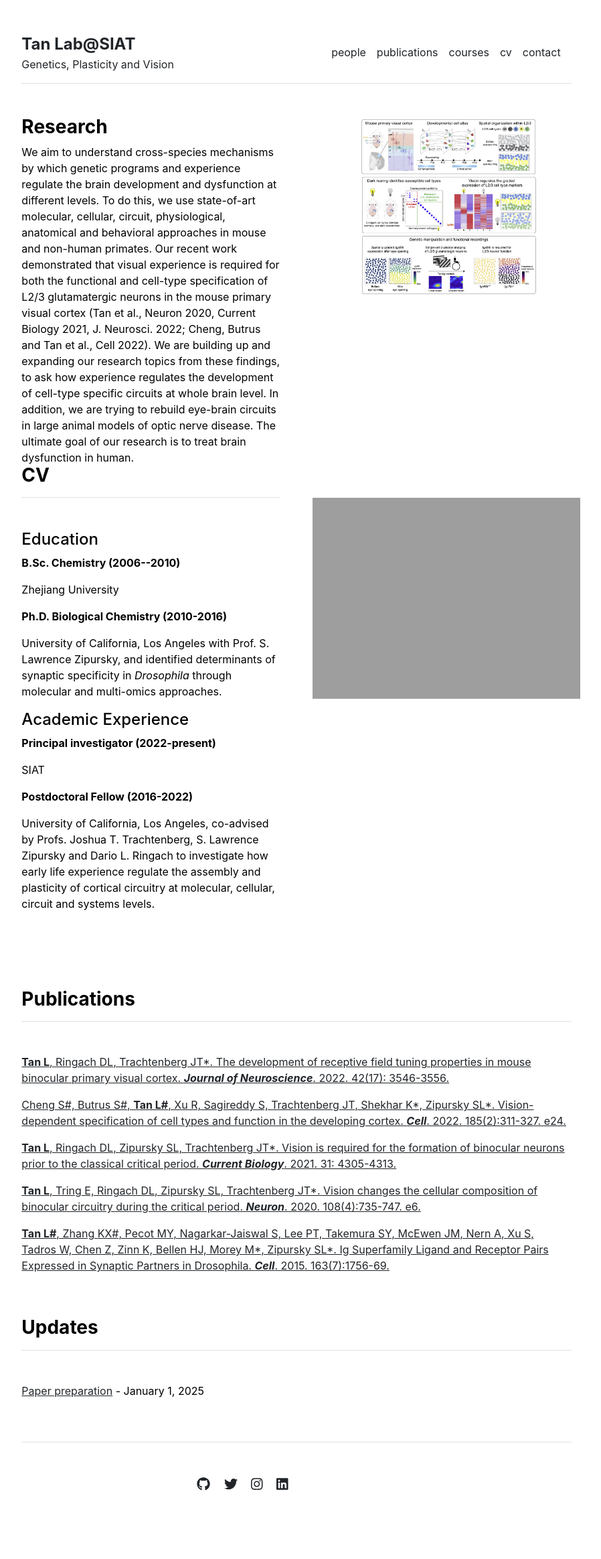
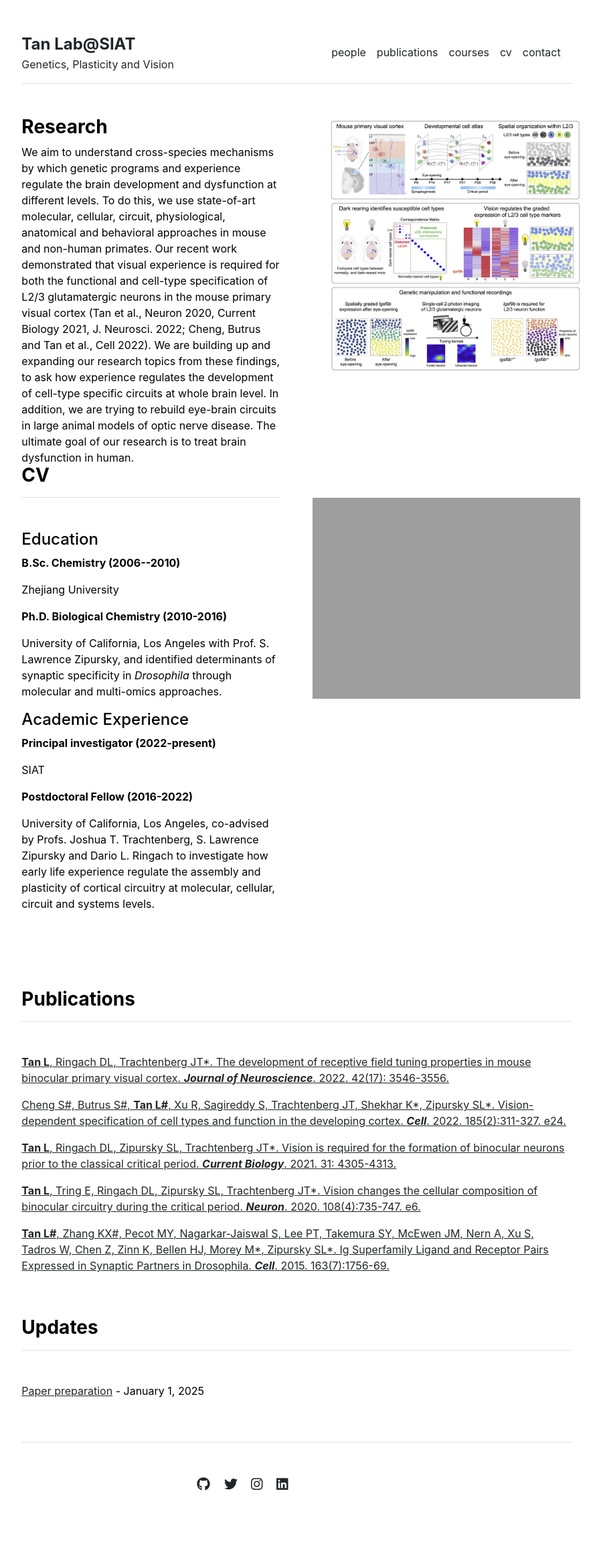
Before and after one commit to Tan-Lab-SIAT/lab-homepage, a Jekyll site: the page built from index.md, in a window 1280 px wide. Shown: the whole page at 67% size, without its empty margins (197-1095 px from the left). Built offline with Jekyll 4.4.1, drawn with Linux system fonts in a browser that asks for light colours.

Commit message:
Update home.html

```diff
--- a/_layouts/home.html
+++ b/_layouts/home.html
@@ -14,7 +14,7 @@ layout: default
     animal models of optic nerve disease. The ultimate goal of our research is to treat brain dysfunction in human.' }}
   </div>
   <div class="col-md-6 text-center">
-    <img src="{{ site.github.url }}/assets/img/cell_graph.jpg" alt="Home" class="img-fluid" width="70%" style="display: inline-block; margin-left: 20px;">
+    <img src="{{ site.github.url }}/assets/img/cell_graph.jpg" alt="Home" class="img-fluid" width="100%" style="display: inline-block; margin-left: 20px;">
   </div>
 </div>
 <div class="row g-5 mb-5">
```
